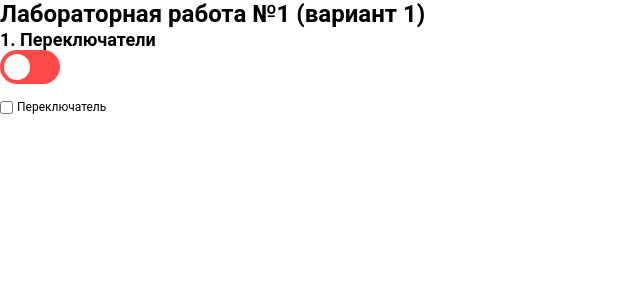
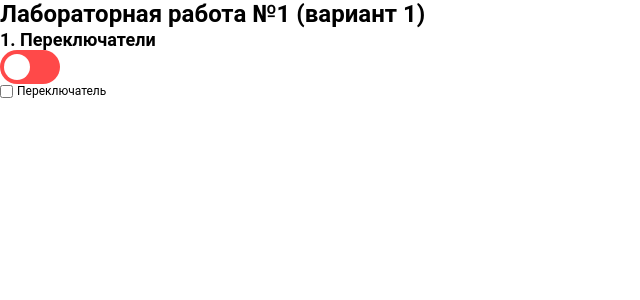
Before and after one commit to reznikovkg/just-copy, a React (Create React App) app in the folder react/app/: page /switch in a window 1280 px wide. Shown: the top 300 px of the page, without its empty margins (0-640 px from the left). Built offline with nearby package versions, Linux system fonts and the light colour scheme.

Commit message:
Правки

```diff
--- /dev/null
+++ b/react/app/src/components/Switch/CheckboxSwitch/index.jsx
@@ -0,0 +1,15 @@
+import './style.scss'
+
+const CheckboxSwitch = ({isChecked, onToggleChange}) => {
+
+    return <label className={`checkbox-switch`}>
+        <input
+            type={'checkbox'}
+            checked={isChecked}
+            onClick={onToggleChange}
+        />
+        <span className={`checkbox-label${isChecked ? ' checked' : ''}`}>Переключатель</span>
+    </label>
+}
+
+export default CheckboxSwitch
--- /dev/null
+++ b/react/app/src/components/Switch/CheckboxSwitch/style.scss
@@ -0,0 +1,9 @@
+.checkbox-switch {
+  display: flex;
+  grid-gap: 0.25rem;
+  cursor: pointer;
+
+  .checkbox-label.checked {
+    color: #409eff;
+  }
+}
--- /dev/null
+++ b/react/app/src/components/Switch/SlideSwitch/index.jsx
@@ -0,0 +1,16 @@
+import './style.scss'
+
+const SlideSwitch = ({isChecked, onToggleChange}) => {
+
+    return <label className="slide-switch">
+        <input
+            type="checkbox"
+            checked={isChecked}
+            onClick={onToggleChange}
+            className={'slide-switch-input'}
+        />
+        <span className={`slider round${isChecked ? ' checked' : ''}`}/>
+    </label>
+}
+
+export default SlideSwitch
--- /dev/null
+++ b/react/app/src/components/Switch/SlideSwitch/style.scss
@@ -0,0 +1,50 @@
+.slide-switch {
+  position: relative;
+  display: inline-block;
+  width: 3.75rem;
+  height: 2.125rem;
+
+  .slide-switch-input {
+    opacity: 0;
+    width: 0;
+    height: 0;
+  }
+
+  .slider {
+    position: absolute;
+    cursor: pointer;
+    top: 0;
+    left: 0;
+    right: 0;
+    bottom: 0;
+    background-color: rgb(255, 73, 73);
+    transition: .4s;
+
+    &:before {
+      position: absolute;
+      content: "";
+      height: 1.625rem;
+      width: 1.625rem;
+      left: .25rem;
+      bottom: .25rem;
+      background-color: white;
+      transition: .4s;
+    }
+
+    &.checked {
+      background-color: rgb(19, 206, 102);
+
+      &:before {
+        transform: translateX(1.625rem);
+      }
+    }
+
+    &.round {
+      border-radius: 2.125rem;
+
+      &:before {
+        border-radius: 50%;
+      }
+    }
+  }
+}
--- a/react/app/src/components/Switch/index.jsx
+++ /dev/null
@@ -1,33 +0,0 @@
-import './style.scss'
-
-import {useState} from "react";
-
-const Switch = () => {
-    const [isChecked, setIsChecked] = useState(false);
-
-    const onToggleChange = () => {
-        setIsChecked(!isChecked);
-    };
-
-    return <div className={'switch'}>
-        <label className="slide-switch">
-            <input
-                type="checkbox"
-                checked={isChecked}
-                onClick={onToggleChange}
-                className={'slide-switch-input'}
-            />
-            <span className={`slider round${isChecked ? ' checked' : ''}`}/>
-        </label>
-        <label className={`checkbox-switch`}>
-            <input
-                type={'checkbox'}
-                checked={isChecked}
-                onClick={onToggleChange}
-            />
-            <span className={`checkbox-label${isChecked ? ' checked' : ''}`}>Переключатель</span>
-        </label>
-    </div>
-}
-
-export default Switch
--- a/react/app/src/components/Switch/style.scss
+++ /dev/null
@@ -1,69 +0,0 @@
-.switch {
-  display: flex;
-  flex-direction: column;
-  grid-gap: 1rem;
-
-  .slide-switch {
-    position: relative;
-    display: inline-block;
-    width: 60px;
-    height: 34px;
-
-    .slide-switch-input {
-      opacity: 0;
-      width: 0;
-      height: 0;
-    }
-
-    .slider {
-      position: absolute;
-      cursor: pointer;
-      top: 0;
-      left: 0;
-      right: 0;
-      bottom: 0;
-      background-color: rgb(255, 73, 73);
-      -webkit-transition: .4s;
-      transition: .4s;
-
-      &:before {
-        position: absolute;
-        content: "";
-        height: 26px;
-        width: 26px;
-        left: 4px;
-        bottom: 4px;
-        background-color: white;
-        -webkit-transition: .4s;
-        transition: .4s;
-      }
-
-      &.checked {
-        background-color: rgb(19, 206, 102);
-
-        &:before {
-          -ms-transform: translateX(26px);
-          transform: translateX(26px);
-        }
-      }
-
-      &.round {
-        border-radius: 34px;
-
-        &:before {
-          border-radius: 50%;
-        }
-      }
-    }
-  }
-
-  .checkbox-switch {
-    display: flex;
-    grid-gap: 0.25rem;
-    cursor: pointer;
-
-    .checkbox-label.checked {
-      color: #409eff;
-    }
-  }
-}
--- a/react/app/src/components/pages/SwitchPage.jsx
+++ b/react/app/src/components/pages/SwitchPage.jsx
@@ -1,11 +1,21 @@
-import Switch from "../Switch";
+import {useState} from "react";
+
+import CheckboxSwitch from "../Switch/CheckboxSwitch";
+import SlideSwitch from "../Switch/SlideSwitch";
 
 const SwitchPage = () => {
+    const [isChecked, setIsChecked] = useState(false);
+
+    const onToggleChange = () => {
+        setIsChecked(!isChecked);
+    };
+
     return (
         <div className={'app'}>
             <h1>Лабораторная работа №1 (вариант 1)</h1>
             <h2>1. Переключатели</h2>
-            <Switch/>
+            <SlideSwitch isChecked={isChecked} onToggleChange={onToggleChange}/>
+            <CheckboxSwitch isChecked={isChecked} onToggleChange={onToggleChange}/>
         </div>
     );
 }
```
